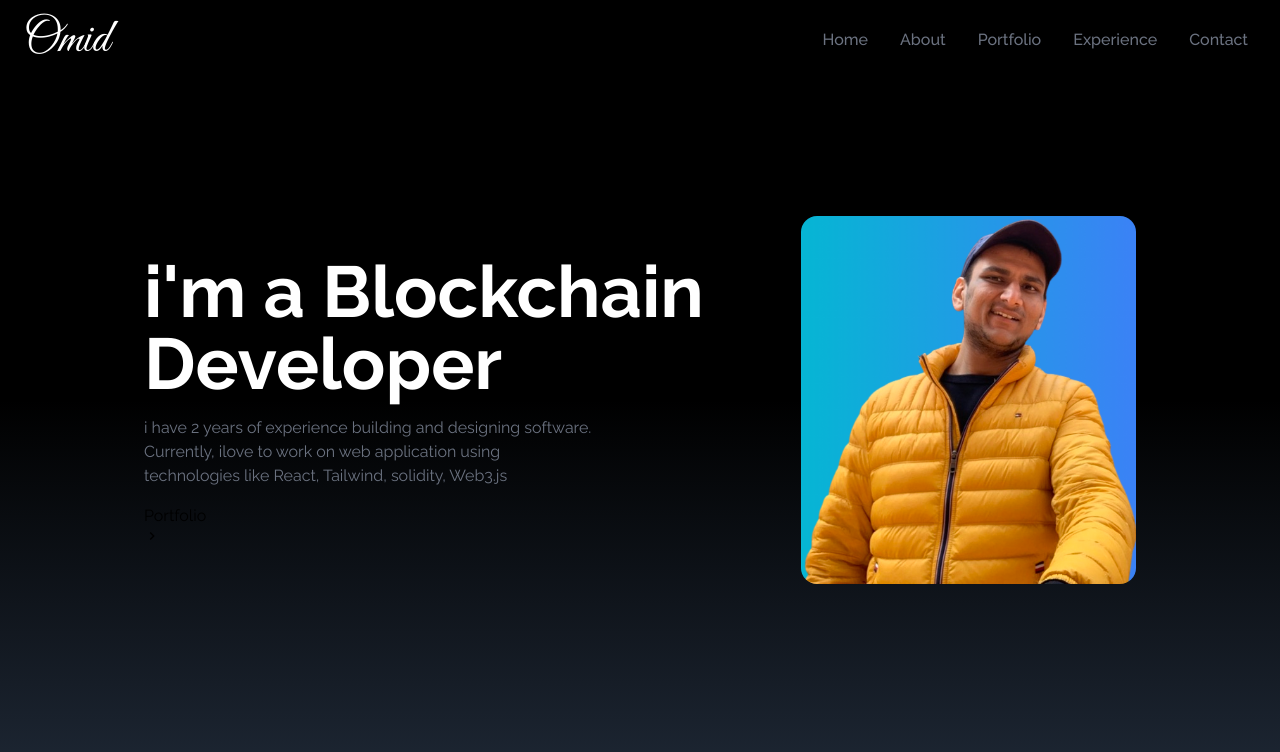
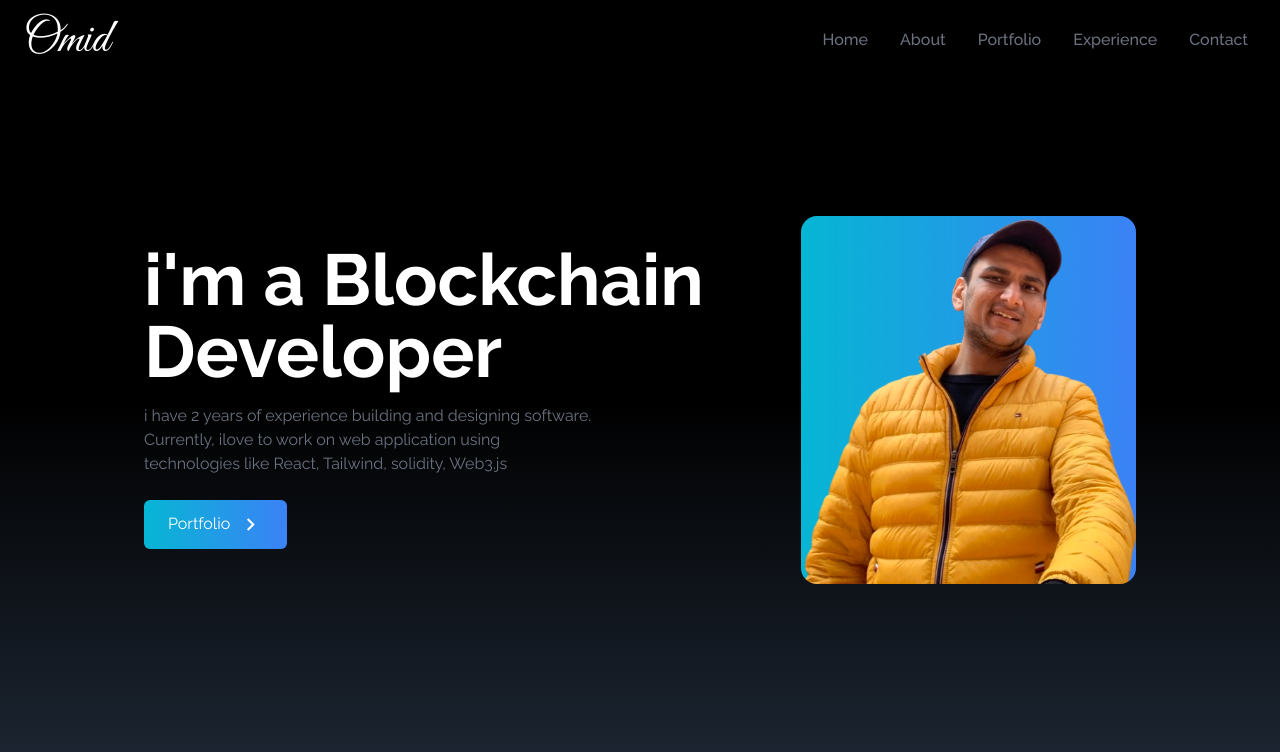
Before and after one commit to atroopa/React_portfolio_two, a React (Create React App) app: page / in a window 1280 px wide. Shown: the top 752 px of the page. Built offline with nearby package versions, Linux system fonts and the light colour scheme.

Commit message:
home task finish

```diff
--- a/src/components/Home.jsx
+++ b/src/components/Home.jsx
@@ -24,10 +24,10 @@ const Home = () => {
               </p>
 
               <div>
-                <button>
+                <button className='group cursor-pointer text-white w-fit px-6 py-3 my-2 flex items-center rounded-md bg-gradient-to-r from-cyan-500 to-blue-500'>
                   Portfolio
-                  <span>
-                    <MdOutlineKeyboardArrowRight/>
+                  <span className='group-hover:rotate-90 duration-300'>
+                    <MdOutlineKeyboardArrowRight size={25} className='ml-2' />
                   </span>
                 </button>
               </div>
```
